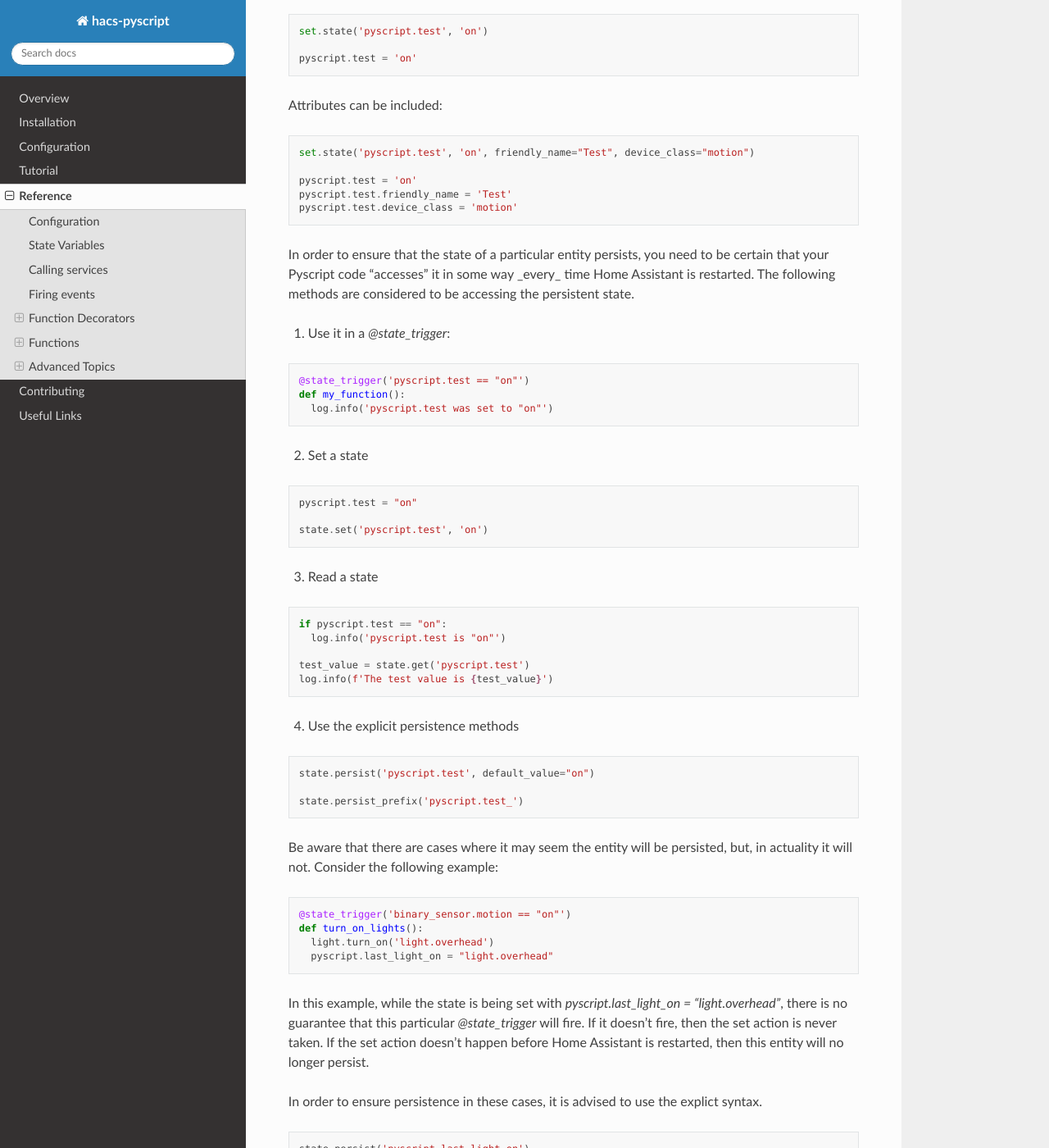
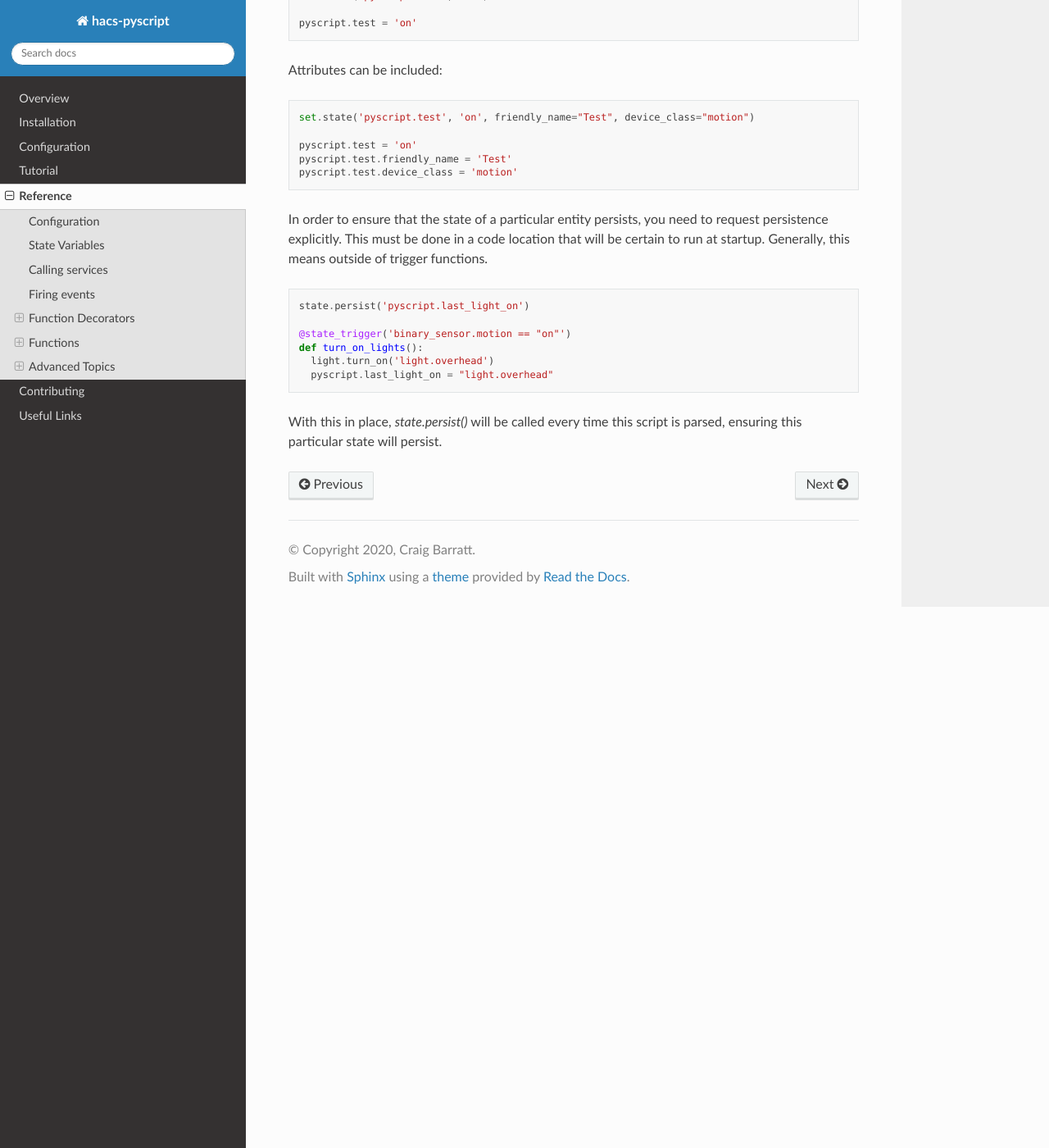
Before and after one commit to custom-components/pyscript, a Sphinx documentation site: the page built from docs/reference.rst, in a window 1280 px wide and 1400 px high, scrolled down 24920 px. Shown: the whole window at 82% size. Built offline with Sphinx 7.4.7 and the Read the Docs theme 2.0.0, drawn with Linux system fonts in a browser that asks for light colours; some of the changed text lies outside the part shown.

Commit message:
remove all  persistence except state.persist

```diff
--- a/docs/reference.rst
+++ b/docs/reference.rst
@@ -551,12 +551,11 @@ variable has a numeric value, you might want to convert it to a numeric type (eg
 Persistent State
 ^^^^^^^^^^^^^^^^
 
-Two methods are provided to explicitly indicate that a particular entity_id should be persisted.
+This method is provided to indicate that a particular entity_id should be persisted. This is only effective for entitys in the `pyscript` domain.
 
 ``state.persist(entity_id, default_value=None)``
   Indicates that the entity named in `entity_id` should be persisted. Optionally, a default value can be provided.
-``state.persist_prefix(entity_prefix)``
-  Indicates that all entity_ids starting with the provided prefix should be persisted.
+
 
 
 Service Calls
@@ -1171,56 +1170,8 @@ Attributes can be included:
    pyscript.test.friendly_name = 'Test'
    pyscript.test.device_class = 'motion'
 
-In order to ensure that the state of a particular entity persists, you need to be certain that your Pyscript code "accesses" it in some way _every_ time Home Assistant is restarted. The following methods are considered to be accessing the persistent state.
+In order to ensure that the state of a particular entity persists, you need to request persistence explicitly. This must be done in a code location that will be certain to run at startup. Generally, this means outside of trigger functions.
 
-1) Use it in a `@state_trigger`:
-
-.. code:: python
-
-   @state_trigger('pyscript.test == "on"')
-   def my_function():
-     log.info('pyscript.test was set to "on"')
-
-
-2) Set a state
-
-.. code:: python
-
-   pyscript.test = "on"
-
-   state.set('pyscript.test', 'on')
-
-
-3) Read a state
-
-.. code:: python
-
-   if pyscript.test == "on":
-     log.info('pyscript.test is "on"')
-
-   test_value = state.get('pyscript.test')
-   log.info(f'The test value is {test_value}')
-
-4) Use the explicit persistence methods
-
-.. code:: python
-
-   state.persist('pyscript.test', default_value="on")
-
-   state.persist_prefix('pyscript.test_')
-
-Be aware that there are cases where it may seem the entity will be persisted, but, in actuality it will not. Consider the following example:
-
-.. code:: python
-
-   @state_trigger('binary_sensor.motion == "on"')
-   def turn_on_lights():
-     light.turn_on('light.overhead')
-     pyscript.last_light_on = "light.overhead"
-
-In this example, while the state is being set with `pyscript.last_light_on = "light.overhead"`, there is no guarantee that this particular `@state_trigger` will fire. If it doesn't fire, then the set action is never taken. If the set action doesn't happen before Home Assistant is restarted, then this entity will no longer persist.
-
-In order to ensure persistence in these cases, it is advised to use the explict syntax.
 
 .. code:: python
 
```
Also changed, not shown: 1 other file.
